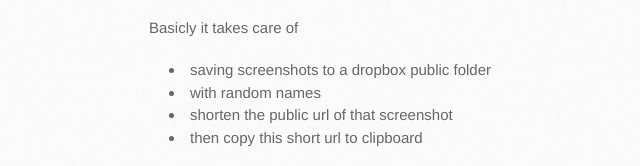
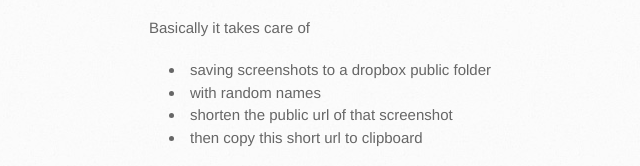
Before and after one commit to miklos-martin/.gnome-grabbox, a plain HTML site: page index.html in a window 1280 px wide. Shown: the part 321-487 px from the top of the page, 21-661 px from the left. Drawn offline with Linux system fonts and the light colour scheme.

Commit message:
fix typo in github pages too (#10)

```diff
--- a/index.html
+++ b/index.html
@@ -33,7 +33,7 @@
 
 <p>It's a tool to provide <a href="http://grabbox.devsoft.no/">grabbox</a> functionality on linux, in gnome environment.</p>
 
-<p>Basicly it takes care of </p>
+<p>Basically it takes care of </p>
 
 <ul>
 <li>saving screenshots to a dropbox public folder</li>
```
